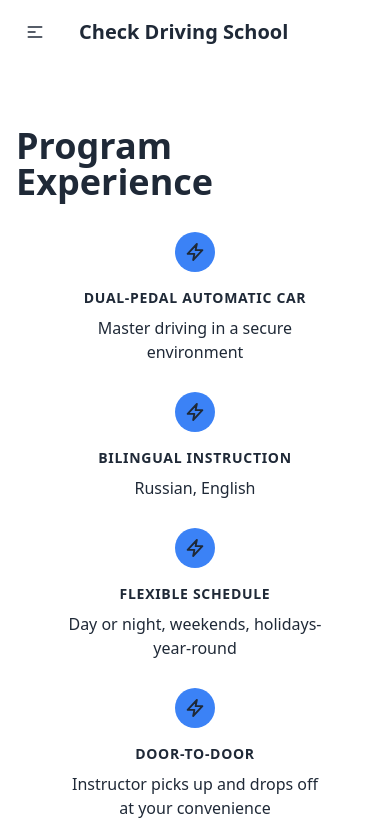
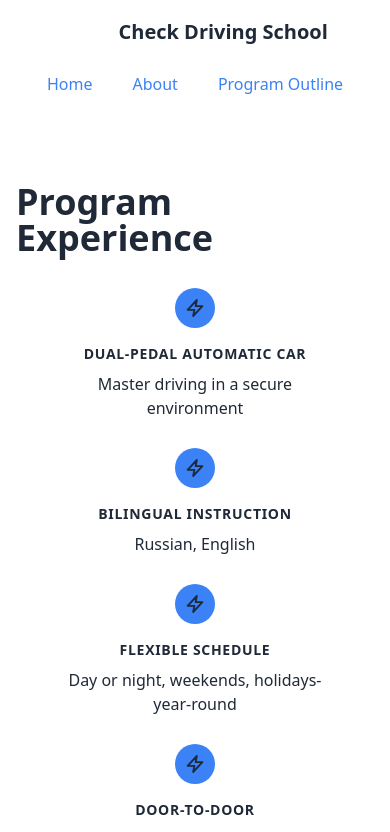
Before and after one commit to localhost5001/checkdriving, a Nuxt app: page / in a window 390 px wide. Shown: the top 832 px of the page. Built offline with nearby package versions, Linux system fonts and the light colour scheme.

Commit message:
Fix navbar on mobile screens

```diff
--- a/components/navBar.vue
+++ b/components/navBar.vue
@@ -1,21 +1,9 @@
 <template>
-<nav class="navbar ">
+<nav class="navbar flex flex-col md:flex-row">
   <div class="navbar-start">
-    <div class="dropdown">
-      <label tabindex="0" class="btn btn-ghost lg:hidden">
-        <svg xmlns="http://www.w3.org/2000/svg" class="h-5 w-5" fill="none" viewBox="0 0 24 24" stroke="currentColor"><path stroke-linecap="round" stroke-linejoin="round" stroke-width="2" d="M4 6h16M4 12h8m-8 6h16" /></svg>
-      </label>
-      <ul class="shadow menu dropdown-content bg-base-100 rounded-box w-52">
-        <li v-for="link in links">
-          <a :href=link.href class="text-blue-500 font-medium mx-1 normal-case text-base">
-            {{ link.name }}
-          </a>
-        </li>
-      </ul>
-    </div>
     <a class="btn btn-ghost normal-case text-xl">Check Driving School</a>
   </div>
-  <div class="navbar-center hidden lg:flex">
+  <div class="navbar-center ">
     <ul class="menu menu-horizontal px-1">
       <li v-for="link in links">
         <a :href=link.href class="text-blue-500 font-medium mx-1 normal-case text-base">
```
